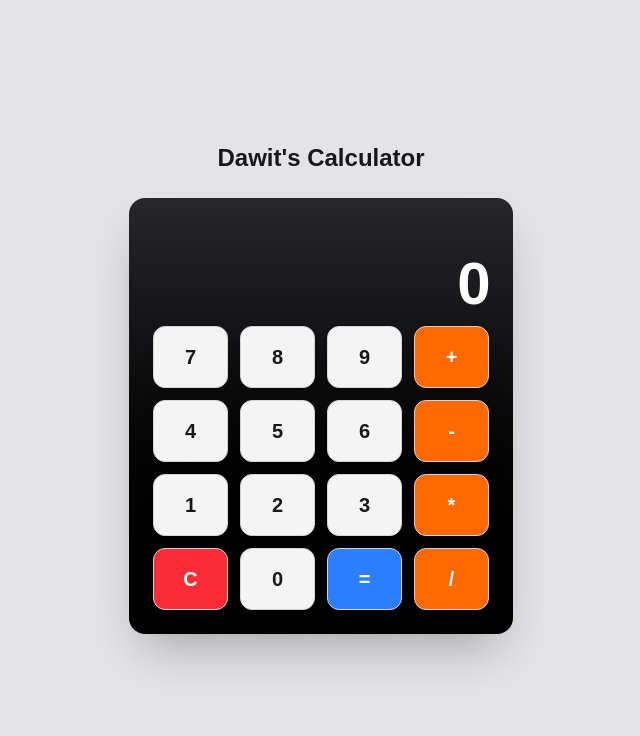
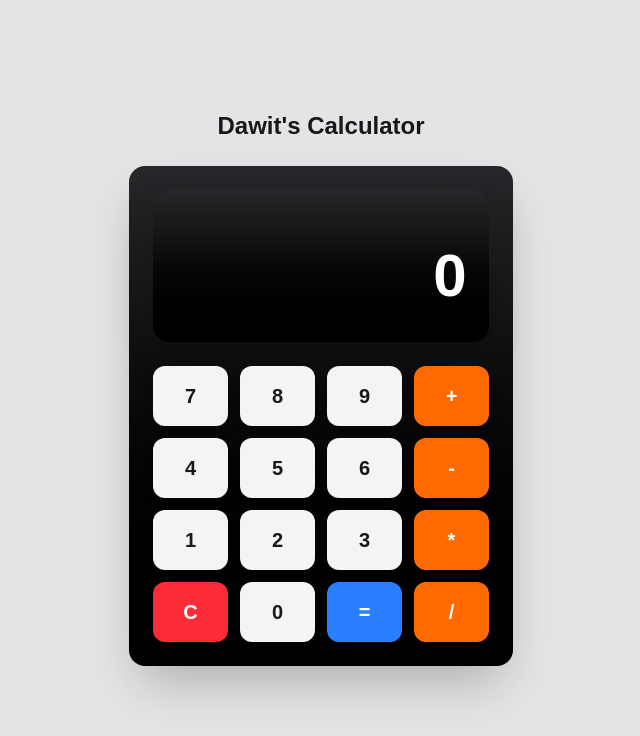
Before and after one commit to Dawit-Dev/python-calculator, a Next.js app in the folder frontend/: page / in a window 1280 px wide. Shown: the top 736 px of the page, without its empty margins (319-959 px from the left). Built offline with nearby package versions, Linux system fonts and the light colour scheme.

Commit message:
Refactor calculator into reusable components

```diff
--- a/frontend/src/app/page.tsx
+++ b/frontend/src/app/page.tsx
@@ -1,4 +1,4 @@
- import Calculator from "@/components/Calculator";
+ import Calculator from "@/components/Calculator/Calculator";
 
 export default function Home() {
     return <Calculator />
--- /dev/null
+++ b/frontend/src/components/Calculator/Button.tsx
@@ -0,0 +1,29 @@
+type ButtonProps = {
+  label: string
+  onClick: () => void
+  className: string
+}
+
+export default function Button({ label, onClick, className }: ButtonProps) {
+  return (
+    <button
+      onClick={onClick}
+      className={`
+            rounded-xl
+            p-4
+            text-xl
+            font-semibold
+            cursor-pointer
+            shadow-lg
+            transition-all
+            duration-150
+            hover:brightness-110
+            active:translate-y-1
+            active:shadow-md
+            ${className}
+            `}
+    >
+      {label}
+    </button>
+  )
+}
--- /dev/null
+++ b/frontend/src/components/Calculator/ButtonGrid.tsx
@@ -0,0 +1,43 @@
+import Button from "./Button"
+
+type ButtonGridProps = {
+  onButtonClick: (button: string) => void
+  getButtonStyle: (button: string) => string
+}
+
+export default function ButtonGrid({
+  onButtonClick,
+  getButtonStyle,
+}: ButtonGridProps) {
+  const buttons = [
+    "7",
+    "8",
+    "9",
+    "+",
+    "4",
+    "5",
+    "6",
+    "-",
+    "1",
+    "2",
+    "3",
+    "*",
+    "C",
+    "0",
+    "=",
+    "/",
+  ]
+
+  return (
+    <div className='grid grid-cols-4 gap-3'>
+      {buttons.map((button) => (
+        <Button
+          key={button}
+          label={button}
+          onClick={() => onButtonClick(button)}
+          className={getButtonStyle(button)}
+        />
+      ))}
+    </div>
+  )
+}
--- a/frontend/src/components/Calculator.tsx
+++ b/frontend/src/components/Calculator/Calculator.tsx
@@ -1,5 +1,9 @@
 "use client"
+
 import { useState } from "react"
+import Display from "./Display"
+import Button from "./Button"
+import ButtonGrid from "./ButtonGrid"
 
 export default function Calculator() {
   const [display, setDisplay] = useState("0")
@@ -59,24 +63,7 @@ export default function Calculator() {
     setExpression("")
   }
 
-  const buttons = [
-    "7",
-    "8",
-    "9",
-    "+",
-    "4",
-    "5",
-    "6",
-    "-",
-    "1",
-    "2",
-    "3",
-    "*",
-    "C",
-    "0",
-    "=",
-    "/",
-  ]
+
 
   const getButtonStyle = (button: string) => {
     if (button === "=") {
@@ -101,45 +88,18 @@ export default function Calculator() {
           Dawit's Calculator
         </h1>
         <div className='mb-6 rounded-2xl bg-gradient-to-b from-zinc-800 to-black p-6 text-right shadow-2xl'>
-          <div className='min-h-8 text-lg font-medium tracking-wide text-zinc-500'>
-            {expression}
-          </div>
+          <Display expression={expression} display={display} />
 
-          <div className='mb-3 text-6xl font-extrabold tracking-tight text-white'>{display}</div>
-
-          <div className='grid grid-cols-4 gap-3'>
-            {buttons.map((button) => (
-              <button
-                key={button}
-                onClick={() => {
+          <ButtonGrid
+            onButtonClick={(button) => {
               if (button === "C") clear()
               else if (button === "=") calculate()
               else if (["+", "-", "*", "/"].includes(button))
                 handleOperation(button)
               else handleNumber(button)
             }}
-                className={`
-                  rounded-xl
-                  p-4
-                  text-xl
-                  font-semibold
-                  cursor-pointer
-                  border
-                  border-zinc-300
-                  shadow-xl
-                  transition-all
-                  duration-150
-                  active:scale-95
-                  active:shadow-[0_2px_0_rgba(0,0,0,0.25)]
-                  hover:scale-105
-                  hover:brightness-110
-                  ${getButtonStyle(button)}
-                `}
-              >
-                {button}
-              </button>
-            ))}
-          </div>
+            getButtonStyle={getButtonStyle}
+          />
         </div>
       </div>
     </main>
--- /dev/null
+++ b/frontend/src/components/Calculator/Display.tsx
@@ -0,0 +1,21 @@
+type DisplayProps = {
+    expression: string
+    display: string
+}
+
+export default function Display({
+    expression,
+    display,
+}: DisplayProps) {
+    return (
+      <div className='mb-6 rounded-2xl bg-gradient-to-b from-zinc-800 to-black p-6 text-right shadow-2xl'>
+        <div className='min-h-8 text-lg font-medium tracking-wide text-zinc-500'>
+          {expression}
+        </div>
+
+        <div className='mb-3 text-6xl font-extrabold tracking-tight text-white'>
+          {display}
+        </div>
+      </div>
+    )
+}
```
Lines whose indentation alone changed are shown as unchanged.
